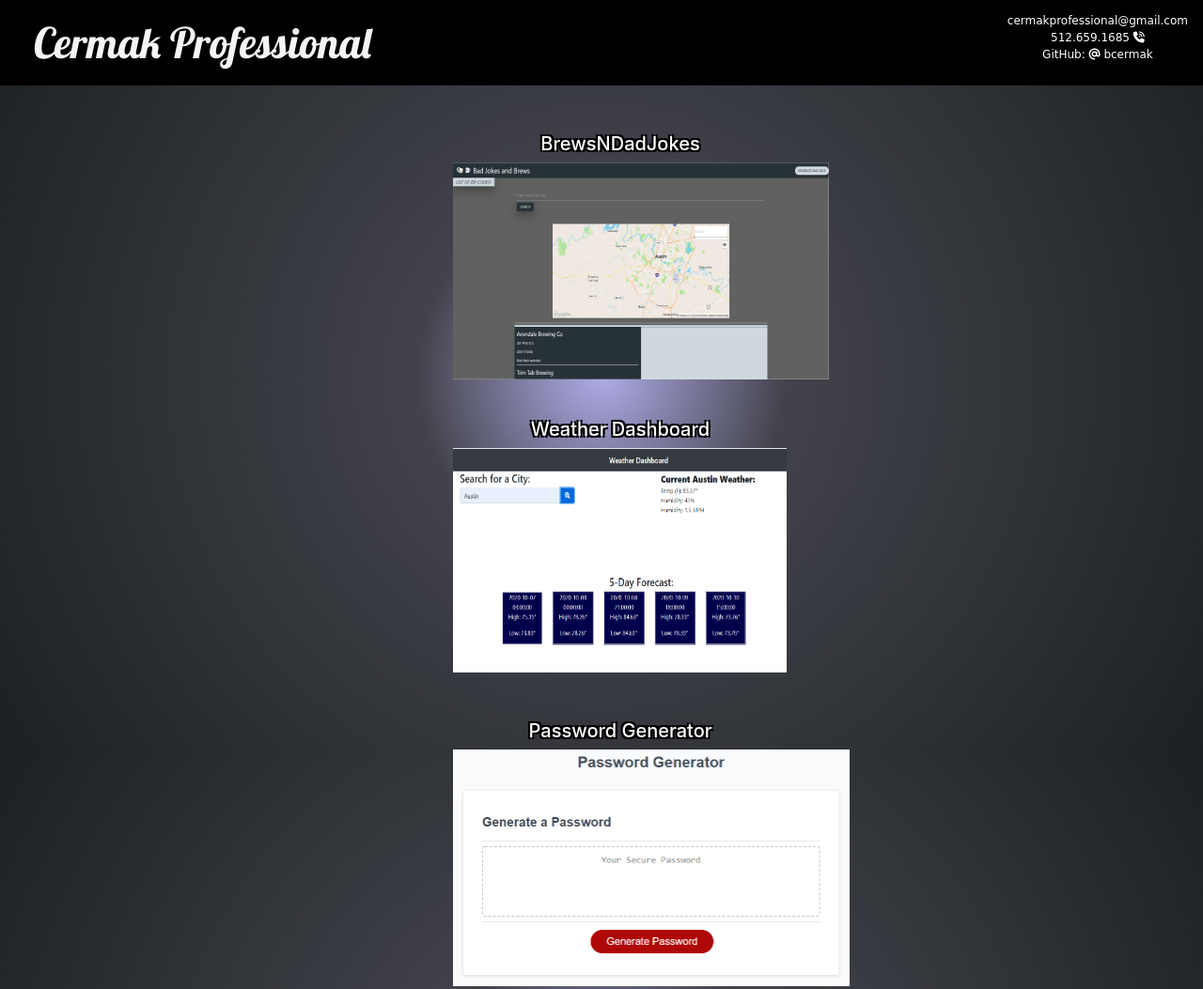
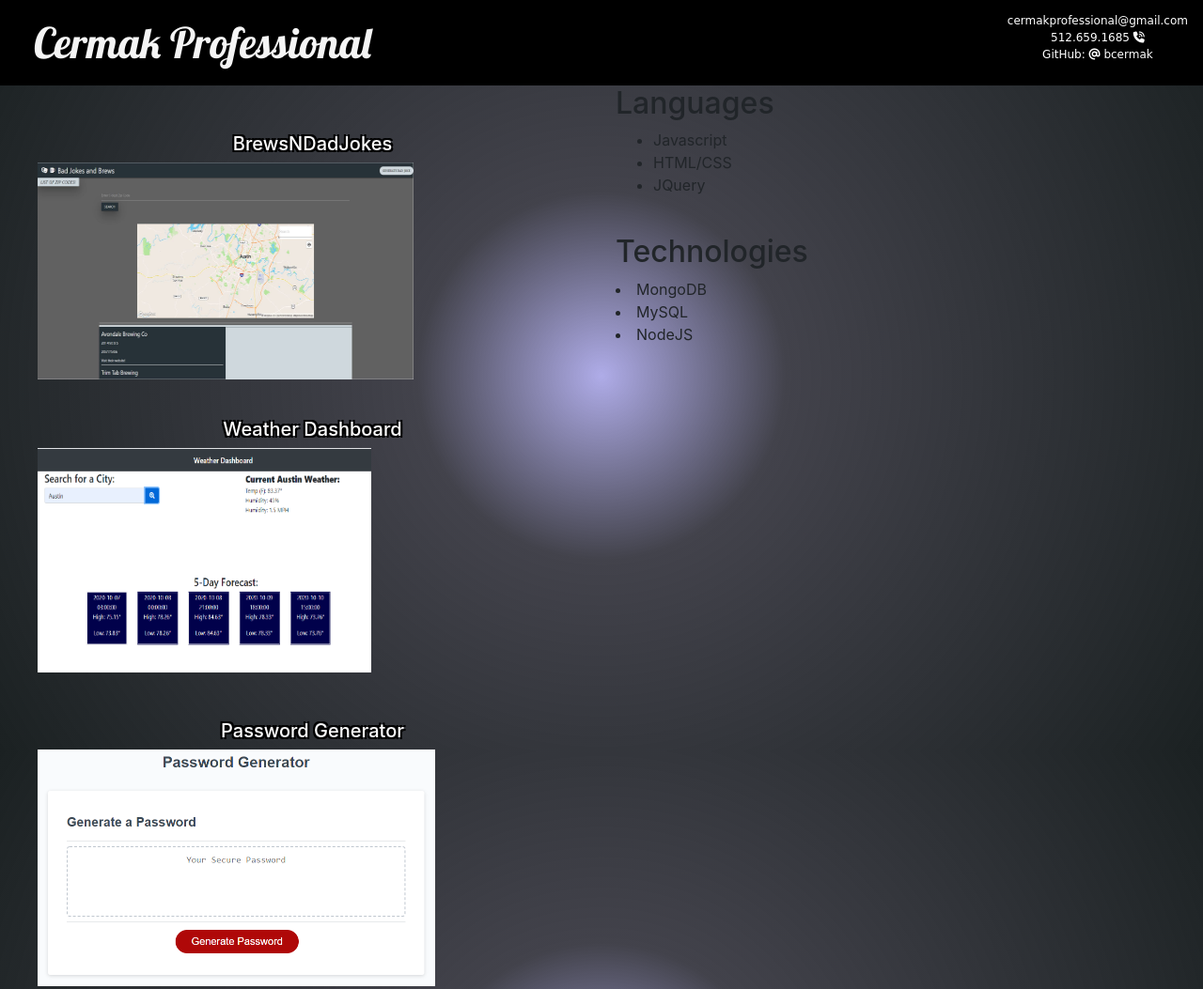
Before and after one commit to bcermak/Homework2, a plain HTML site: page portfolio.html in a window 1280 px wide. Shown: the top 1053 px of the page at 94% size. Drawn offline with nearby package versions, Linux system fonts and the light colour scheme.

Commit message:
adding content to portfolio/about me

```diff
--- a/portfolio.html
+++ b/portfolio.html
@@ -22,9 +22,10 @@
 
     </div>
 </nav>
-
+<div class="row">
+  <div class="col-md-6">
           <div class="portfolio2">
-              <div class="col-md-4 projectA">
+              <div class="projectA">
                 <ul class="project">
                   <div class="media-body">
                     <h5 class="projectTitle"><a class = "projectTitle" href= "https://bcermak.github.io/BrewsNDadJokes/"> BrewsNDadJokes </a></h5>
@@ -32,10 +33,7 @@
                 <img src="Assets/brews_screenshot.JPG" alt="screenshot" class = "beers1">
                 </ul>
               </div>
-
-
-
-              <div class="col-md-4 projectB">
+              <div class="projectB">
               <ul class="projectB">
                 <div class="media-body">
                   <h5 class="projectTitle"><a class = "projectTitle" href= "https://bcermak.github.io/Weather-Dashboard/"> Weather Dashboard </a></h5>
@@ -43,8 +41,7 @@
                 <img src="Assets/weather_screenshot.PNG" alt="screenshot" class = "weather1">
               </ul>
               </div>
-
-                  <div class="col-md-4 projectC">
+                  <div class="projectC">
                   <ul class="projectC">
                     <div class="media-body">
                       <h5 class="projectTitle"><a class = "projectTitle" href= "https://bcermak.github.io/PasswordGenerator/"> Password Generator </a></h5>
@@ -54,6 +51,21 @@
             </div>
 
           </div>
+    </div>
+    <div class="col-md-6">
+      <h2>Languages</h2>
+          <ul>
+              <li>Javascript</li>
+              <li>HTML/CSS</li>
+              <li>JQuery</li>
+          </ul>
+          <br>
+      <h2>Technologies</h2>
+          <li>MongoDB</li>
+          <li>MySQL</li>
+          <li>NodeJS</li>
+  </div>
+</div>
 
           <div class="myFooter">
             <a class = "footerLinks" href="contact.html"> Contact </a>
--- a/style.css
+++ b/style.css
@@ -66,8 +66,7 @@ background-color: #343a40!important;
     text-shadow: -2px -2px 0 black, 2px -2px 0 black, -2px 2px 0 black, 2px 2px 0 black;
     font-weight: 600;
     padding-top: 20px;
-    margin-left: 20%;
-    margin-right: 20%;
+
 }
 
 .card-body{
```
Also changed, not shown: index.html (+17 -0 lines).
